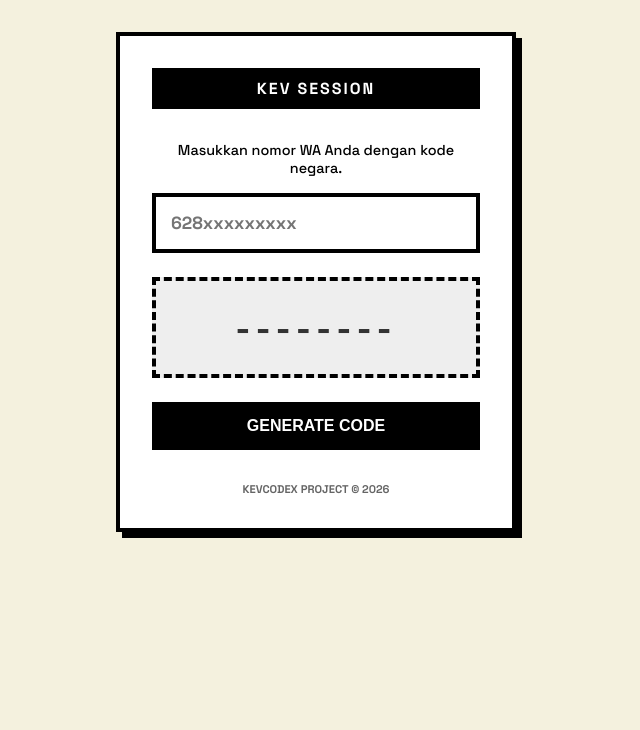
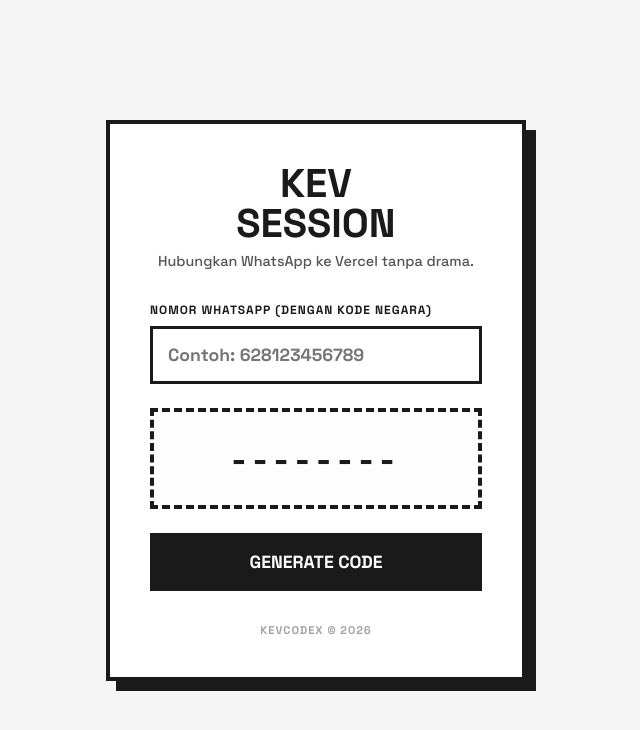
Before and after one commit to linuxusertools-boop/session, a website: page public/index.html in a window 1280 px wide. Shown: the whole page, without its empty margins (324-964 px from the left). Drawn offline with Linux system fonts and the light colour scheme.

Commit message:
Update index.html

```diff
--- a/public/index.html
+++ b/public/index.html
@@ -3,16 +3,16 @@
 <head>
     <meta charset="UTF-8">
     <meta name="viewport" content="width=device-width, initial-scale=1.0">
-    <title>KEV API | SESSION GEN</title>
+    <title>KEV API | PAIRING SYSTEM</title>
     <style>
         @import url('https://fonts.googleapis.com/css2?family=Space+Grotesk:wght@500;700&display=swap');
 
         :root {
-            --bg: #f4f1de;
-            --black: #000000;
+            --bg: #f5f5f5;
+            --black: #1a1a1a;
             --white: #ffffff;
             --accent: #25d366;
-            --shadow: 6px 6px 0px var(--black);
+            --error: #ff4747;
         }
 
         * { margin: 0; padding: 0; box-sizing: border-box; }
@@ -20,78 +20,123 @@
         body {
             font-family: 'Space Grotesk', sans-serif;
             background-color: var(--bg);
-            padding: 2rem 1rem;
+            color: var(--black);
             display: flex;
             justify-content: center;
+            align-items: center;
+            min-height: 100vh;
+            padding: 20px;
         }
 
-        .container { width: 100%; max-width: 400px; }
+        .container {
+            width: 100%;
+            max-width: 420px;
+        }
 
         .card {
             background: var(--white);
             border: 4px solid var(--black);
-            box-shadow: var(--shadow);
-            padding: 2rem;
+            box-shadow: 10px 10px 0px var(--black);
+            padding: 2.5rem;
             text-align: center;
         }
 
-        .header-box {
-            background: var(--black);
-            color: var(--white);
-            padding: 10px;
+        h1 {
+            font-size: 2.5rem;
+            font-weight: 900;
+            line-height: 1;
+            margin-bottom: 0.5rem;
+            text-transform: uppercase;
+        }
+
+        p {
+            font-size: 0.9rem;
             margin-bottom: 2rem;
-            font-weight: 900;
+            font-weight: 500;
+            color: #555;
+        }
+
+        .input-wrapper {
+            text-align: left;
+            margin-bottom: 1.5rem;
+        }
+
+        label {
+            display: block;
+            font-weight: 700;
+            font-size: 0.75rem;
             text-transform: uppercase;
-            letter-spacing: 2px;
+            margin-bottom: 8px;
+            letter-spacing: 1px;
         }
 
         input {
             width: 100%;
             padding: 15px;
-            border: 4px solid var(--black);
+            border: 3px solid var(--black);
             font-family: inherit;
             font-size: 1.1rem;
             font-weight: bold;
-            margin-bottom: 1.5rem;
             outline: none;
+            transition: 0.2s;
         }
 
-        #code-box {
-            background: #eee;
+        input:focus {
+            background: #fffdf0;
+            box-shadow: 4px 4px 0px var(--black);
+        }
+
+        #code-display {
+            background: #fdfdfd;
             border: 4px dashed var(--black);
             padding: 1.5rem;
             font-size: 2.2rem;
             font-weight: 900;
-            letter-spacing: 5px;
-            margin-bottom: 1.5rem;
-            min-height: 80px;
+            letter-spacing: 6px;
+            margin: 1.5rem 0;
+            min-height: 90px;
             display: flex;
             align-items: center;
             justify-content: center;
-            color: #333;
+            color: var(--black);
         }
 
         button {
             width: 100%;
-            padding: 15px;
+            padding: 18px;
             background: var(--black);
             color: var(--white);
             border: none;
+            font-family: inherit;
             font-weight: 900;
-            font-size: 1rem;
+            font-size: 1.1rem;
             cursor: pointer;
             text-transform: uppercase;
             transition: 0.1s;
         }
 
-        button:active { transform: translate(3px, 3px); }
-        button:disabled { background: #666; cursor: not-allowed; }
+        button:hover {
+            transform: translate(-2px, -2px);
+            box-shadow: 4px 4px 0px var(--accent);
+        }
 
-        #status {
-            margin-top: 1rem;
-            font-size: 0.85rem;
-            font-weight: bold;
+        button:active {
+            transform: translate(2px, 2px);
+            box-shadow: none;
+        }
+
+        button:disabled {
+            background: #aaa;
+            cursor: not-allowed;
+            transform: none;
+            box-shadow: none;
+        }
+
+        #status-msg {
+            margin-top: 1.2rem;
             padding: 10px;
+            font-size: 0.8rem;
+            font-weight: 700;
             border: 2px solid var(--black);
             display: none;
         }
@@ -99,8 +144,10 @@
         .footer {
             margin-top: 2rem;
             font-size: 0.7rem;
-            font-weight: bold;
-            opacity: 0.6;
+            font-weight: 700;
+            text-transform: uppercase;
+            opacity: 0.4;
+            letter-spacing: 1px;
         }
     </style>
 </head>
@@ -108,82 +155,70 @@
 
 <div class="container">
     <div class="card">
-        <div class="header-box">KEV SESSION</div>
+        <h1>KEV<br>SESSION</h1>
+        <p>Hubungkan WhatsApp ke Vercel tanpa drama.</p>
 
-        <p style="font-size: 0.9rem; margin-bottom: 1rem; font-weight: 500;">
-            Masukkan nomor WA Anda dengan kode negara.
-        </p>
+        <div class="input-wrapper">
+            <label>Nomor WhatsApp (dengan kode negara)</label>
+            <input type="number" id="phoneNumber" placeholder="Contoh: 628123456789">
+        </div>
 
-        <input type="number" id="phone" placeholder="628xxxxxxxxx" required>
+        <div id="code-display">--------</div>
 
-        <div id="code-box">--------</div>
+        <button id="submitBtn" onclick="requestPairing()">Generate Code</button>
 
-        <button id="btn" onclick="getPairing()">Generate Code</button>
+        <div id="status-msg"></div>
 
-        <div id="status"></div>
-
-        <div class="footer">KEVCODEX PROJECT &copy; 2026</div>
+        <div class="footer">KevCodex &copy; 2026</div>
     </div>
 </div>
 
 <script>
-    async function getPairing() {
-        const phone = document.getElementById('phone').value;
-        const btn = document.getElementById('btn');
-        const codeBox = document.getElementById('code-box');
-        const status = document.getElementById('status');
+    async function requestPairing() {
+        const phone = document.getElementById('phoneNumber').value;
+        const btn = document.getElementById('submitBtn');
+        const codeBox = document.getElementById('code-display');
+        const status = document.getElementById('status-msg');
 
         if (!phone || phone.length < 9) {
-            alert("Nomor tidak valid!");
+            alert("Harap masukkan nomor WhatsApp yang benar!");
             return;
         }
 
+        // Reset UI
         btn.disabled = true;
         status.style.display = "block";
         status.style.background = "#fff";
-        status.innerHTML = "Meminta kode dari server (Trial 1)...";
-        codeBox.innerHTML = "...";
+        status.innerHTML = "🌀 Sedang memproses di Server Vercel...";
+        codeBox.innerHTML = "....";
 
-        // Daftar API paling "FRESH" (Update Mei 2026)
-        const apis = [
-            `https://api.vreden.my.id/api/pairing?number=${phone}`,
-            `https://widipe.com/pairing?number=${phone}`,
-            `https://api.siputzx.my.id/api/pairing?number=${phone}`
-        ];
+        try {
+            // Memanggil API internal /api/session.js
+            const response = await fetch(`/api/session?number=${phone}`);
 
-        let success = false;
+            // Cek jika response bukan JSON (Vercel Crash)
+            const contentType = response.headers.get("content-type");
+            if (!contentType || !contentType.includes("application/json")) {
+                throw new Error("Vercel Runtime Error (Check Logs)");
+            }
 
-        for (let api of apis) {
-            try {
-                const controller = new AbortController();
-                const timeoutId = setTimeout(() => controller.abort(), 15000); // Timeout 15 detik
+            const data = await response.json();
 
-                const res = await fetch(api, { signal: controller.signal });
-                const data = await res.json();
-                clearTimeout(timeoutId);
-
-                // Ekstraksi kode dari berbagai format JSON
-                const code = data.code || data.pairingCode || (data.result && data.result.code) || data.data;
-
-                if (code) {
-                    codeBox.innerHTML = code;
-                    status.style.background = "#25d366";
-                    status.innerHTML = "✅ BERHASIL! Masukkan kode ini di HP Anda.";
-                    success = true;
-                    btn.disabled = false;
-                    break;
-                }
-            } catch (e) {
-                status.innerHTML = "Jalur 1 sibuk, mencoba jalur lain...";
-                console.log("Error pada API:", api);
+            if (data.code) {
+                codeBox.innerHTML = data.code;
+                status.style.background = "#25d366";
+                status.innerHTML = "✅ BERHASIL! Masukkan kode ini pada notifikasi WhatsApp di HP Anda.";
+            } else {
+                throw new Error(data.error || "Gagal mendapatkan kode.");
             }
-        }
-
-        if (!success) {
+        } catch (err) {
+            console.error(err);
+            status.style.background = "#ff4747";
+            status.style.color = "#fff";
+            status.innerHTML = "❌ ERROR: " + err.message;
+            codeBox.innerHTML = "FAILED";
+        } finally {
             btn.disabled = false;
-            status.style.background = "#ff5f5f";
-            status.innerHTML = "❌ SEMUA JALUR GAGAL. Gunakan Termux untuk mengambil session manual jika mendesak.";
-            codeBox.innerHTML = "LIMIT";
         }
     }
 </script>
```
